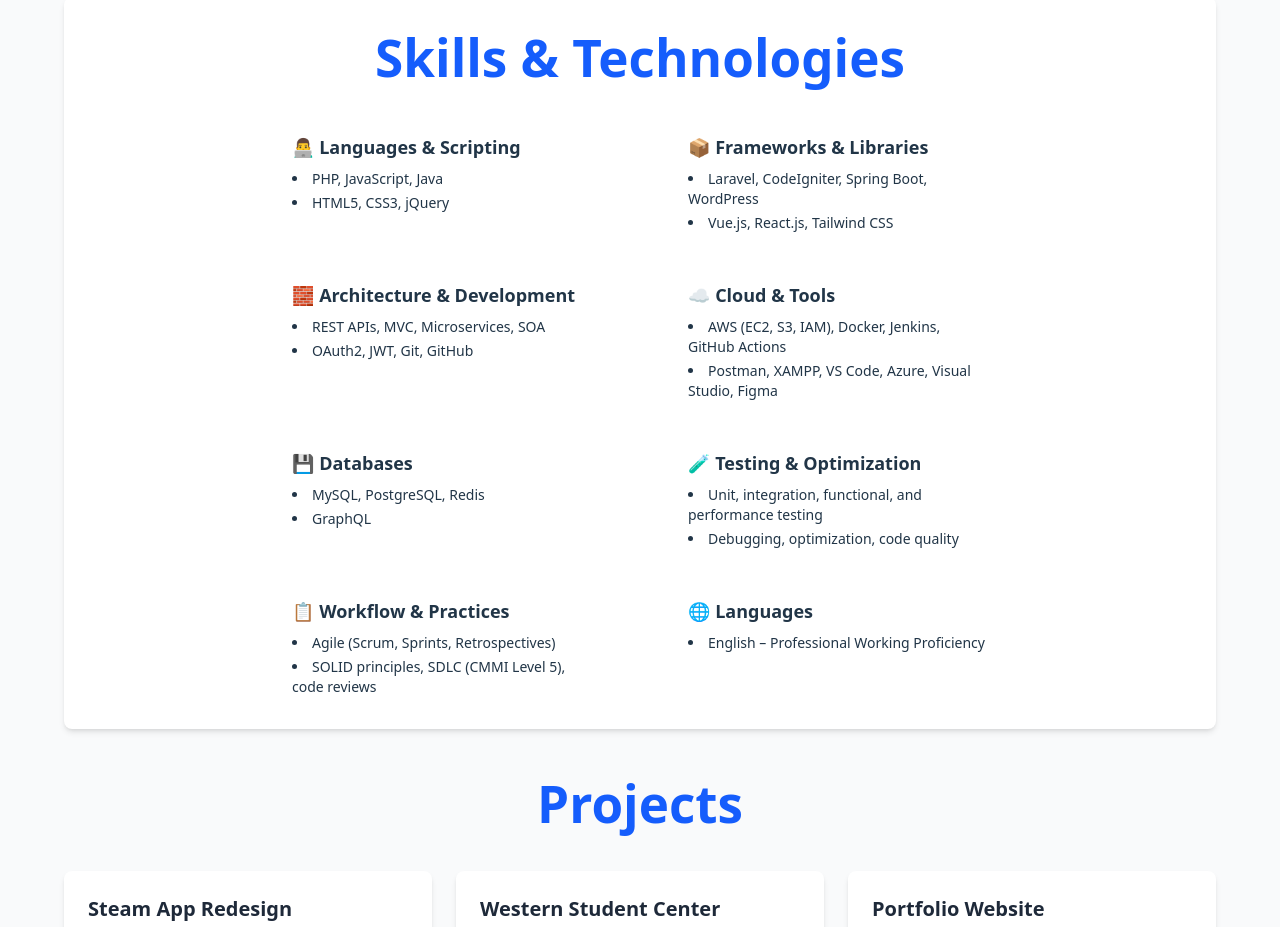
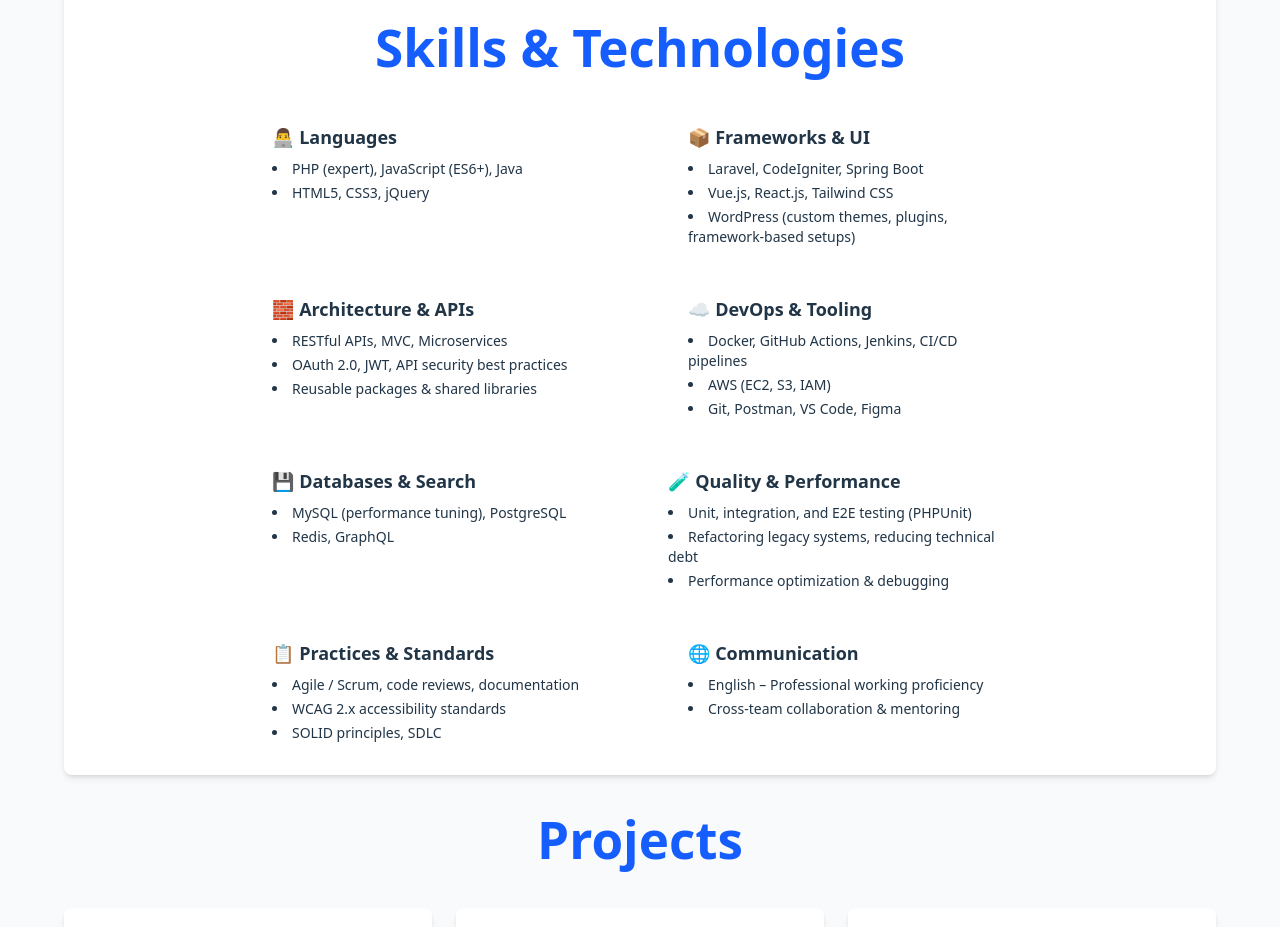
Before and after one commit to Nafiz12/portfolio-website, a React (Vite) app in the folder frontend/: page / in a window 1280 px wide. Shown: the part 2760-3687 px from the top of the page. Built offline with nearby package versions, Linux system fonts and the light colour scheme.

Commit message:
Add wordpress  skills

```diff
--- a/frontend/src/pages/Skills.jsx
+++ b/frontend/src/pages/Skills.jsx
@@ -1,6 +1,6 @@
 export default function Skills() {
   return (
-   <section className="w-screen min-h-screen flex items-center justify-center bg-gray-50 px-4 py-6">
+    <section className="w-screen min-h-screen flex items-center justify-center bg-gray-50 px-4 py-6">
       <div className="max-w-6xl w-full bg-white p-8 rounded-lg shadow-md">
         <h1 className="text-4xl font-bold text-blue-600 mb-12 text-center">
           Skills & Technologies
@@ -9,36 +9,41 @@
         <div className="space-y-12">
           {/* Row 1 */}
           <div className="flex justify-center gap-24 flex-col md:flex-row">
-            <div className="md:w-[300px]">
-              <h2 className="text-lg font-semibold mb-2">👨‍💻 Languages & Scripting</h2>
+            <div className="md:w-[320px]">
+              <h2 className="text-lg font-semibold mb-2">👨‍💻 Languages</h2>
               <ul className="list-disc list-inside space-y-1 text-sm">
-                <li>PHP, JavaScript, Java</li>
+                <li>PHP (expert), JavaScript (ES6+), Java</li>
                 <li>HTML5, CSS3, jQuery</li>
               </ul>
             </div>
-            <div className="md:w-[300px]">
-              <h2 className="text-lg font-semibold mb-2">📦 Frameworks & Libraries</h2>
+
+            <div className="md:w-[320px]">
+              <h2 className="text-lg font-semibold mb-2">📦 Frameworks & UI</h2>
               <ul className="list-disc list-inside space-y-1 text-sm">
-                <li>Laravel, CodeIgniter, Spring Boot, WordPress</li>
+                <li>Laravel, CodeIgniter, Spring Boot</li>
                 <li>Vue.js, React.js, Tailwind CSS</li>
+                <li>WordPress (custom themes, plugins, framework-based setups)</li>
               </ul>
             </div>
           </div>
 
           {/* Row 2 */}
           <div className="flex justify-center gap-24 flex-col md:flex-row">
-            <div className="md:w-[300px]">
-              <h2 className="text-lg font-semibold mb-2">🧱 Architecture & Development</h2>
+            <div className="md:w-[320px]">
+              <h2 className="text-lg font-semibold mb-2">🧱 Architecture & APIs</h2>
               <ul className="list-disc list-inside space-y-1 text-sm">
-                <li>REST APIs, MVC, Microservices, SOA</li>
-                <li>OAuth2, JWT, Git, GitHub</li>
+                <li>RESTful APIs, MVC, Microservices</li>
+                <li>OAuth 2.0, JWT, API security best practices</li>
+                <li>Reusable packages & shared libraries</li>
               </ul>
             </div>
-            <div className="md:w-[300px]">
-              <h2 className="text-lg font-semibold mb-2">☁️ Cloud & Tools</h2>
+
+            <div className="md:w-[320px]">
+              <h2 className="text-lg font-semibold mb-2">☁️ DevOps & Tooling</h2>
               <ul className="list-disc list-inside space-y-1 text-sm">
-                <li>AWS (EC2, S3, IAM), Docker, Jenkins, GitHub Actions</li>
-                <li>Postman, XAMPP, VS Code, Azure, Visual Studio, Figma</li>
+                <li>Docker, GitHub Actions, Jenkins, CI/CD pipelines</li>
+                <li>AWS (EC2, S3, IAM)</li>
+                <li>Git, Postman, VS Code, Figma</li>
               </ul>
             </div>
           </div>
@@ -46,34 +51,39 @@
           {/* Row 3 */}
           <div className="flex justify-center gap-24 flex-col md:flex-row">
             <div className="md:w-[300px]">
-              <h2 className="text-lg font-semibold mb-2">💾 Databases</h2>
+              <h2 className="text-lg font-semibold mb-2">💾 Databases & Search</h2>
               <ul className="list-disc list-inside space-y-1 text-sm">
-                <li>MySQL, PostgreSQL, Redis</li>
-                <li>GraphQL</li>
+                <li>MySQL (performance tuning), PostgreSQL</li>
+                <li>Redis, GraphQL</li>
               </ul>
             </div>
-            <div className="md:w-[300px]">
-              <h2 className="text-lg font-semibold mb-2">🧪 Testing & Optimization</h2>
+
+            <div className="md:w-[340px]">
+              <h2 className="text-lg font-semibold mb-2">🧪 Quality & Performance</h2>
               <ul className="list-disc list-inside space-y-1 text-sm">
-                <li>Unit, integration, functional, and performance testing</li>
-                <li>Debugging, optimization, code quality</li>
+                <li>Unit, integration, and E2E testing (PHPUnit)</li>
+                <li>Refactoring legacy systems, reducing technical debt</li>
+                <li>Performance optimization & debugging</li>
               </ul>
             </div>
           </div>
 
           {/* Row 4 */}
           <div className="flex justify-center gap-24 flex-col md:flex-row">
-            <div className="md:w-[300px]">
-              <h2 className="text-lg font-semibold mb-2">📋 Workflow & Practices</h2>
+            <div className="md:w-[320px]">
+              <h2 className="text-lg font-semibold mb-2">📋 Practices & Standards</h2>
               <ul className="list-disc list-inside space-y-1 text-sm">
-                <li>Agile (Scrum, Sprints, Retrospectives)</li>
-                <li>SOLID principles, SDLC (CMMI Level 5), code reviews</li>
+                <li>Agile / Scrum, code reviews, documentation</li>
+                <li>WCAG 2.x accessibility standards</li>
+                <li>SOLID principles, SDLC</li>
               </ul>
             </div>
-            <div className="md:w-[300px]">
-              <h2 className="text-lg font-semibold mb-2">🌐 Languages</h2>
+
+            <div className="md:w-[320px]">
+              <h2 className="text-lg font-semibold mb-2">🌐 Communication</h2>
               <ul className="list-disc list-inside space-y-1 text-sm">
-                <li>English – Professional Working Proficiency</li>
+                <li>English – Professional working proficiency</li>
+                <li>Cross-team collaboration & mentoring</li>
               </ul>
             </div>
           </div>
```
Also changed, not shown: 1 other file (tests, documents, lock files or other folders).
